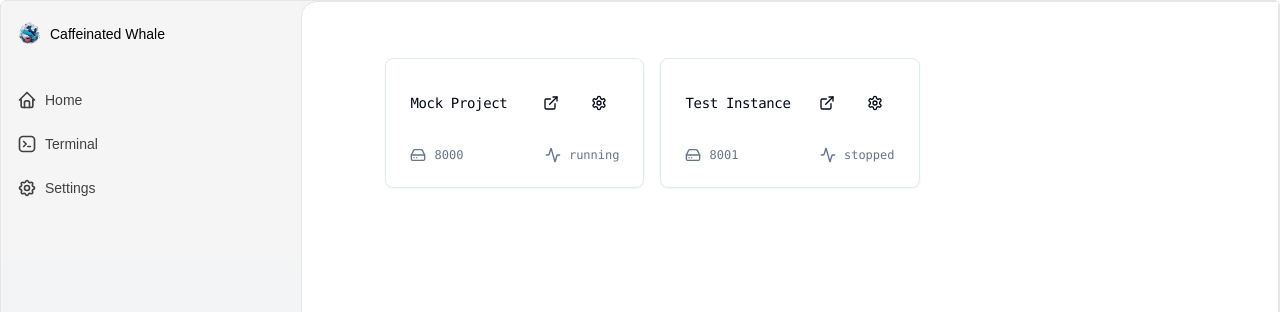
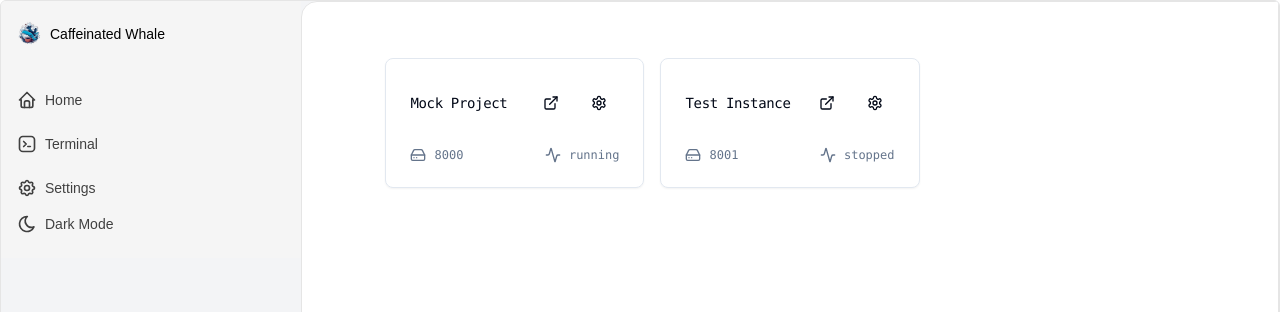
Before and after one commit to karotkriss/Caffeinated-Whale-Desktop, a Next.js app: page / in a window 1280 px wide. Shown: the top 312 px of the page. Built offline with nearby package versions, Linux system fonts and the light colour scheme.

Commit message:
add: theme toggle

```diff
--- a/src/app/layout.tsx
+++ b/src/app/layout.tsx
@@ -1,16 +1,16 @@
 "use client";
 import type { Metadata } from "next";
 import { ThemeProvider } from "@/components/theme-provider"
-import { useState } from "react"
+import { useState, useEffect } from "react"
 import { Sidebar, SidebarBody, SidebarLink } from "@/components/ui/sidebar";
 import localFont from "next/font/local";
 import "./globals.css";
-import { IconBrandTabler, IconSettings, IconHome } from "@tabler/icons-react";
+import { IconBrandTabler, IconSettings, IconHome, IconSun, IconMoon } from "@tabler/icons-react";
 import Link from "next/link";
 import { motion } from "framer-motion";
 import Image from "next/image";
 import { Toaster } from "@/components/ui/toaster"
-
+import { useTheme } from "next-themes"
 
 const geistSans = localFont({
   src: "./fonts/GeistVF.woff",
@@ -72,17 +72,17 @@ export default function RootLayout({
         >
           <div className="rounded-md flex flex-col md:flex-row bg-gray-100 dark:bg-neutral-800 w-full flex-1 max-w-100vh mx-auto border border-neutral-200 dark:border-neutral-700 overflow-hidden">
             <Sidebar open={open} setOpen={setOpen}>
-              <SidebarBody className="justify-between gap-10">
+              <SidebarBody className="flex flex-col justify-between h-full">
                 <div className="flex flex-col flex-1 overflow-y-auto overflow-x-hidden">
-                  {open ? <Logo /> : <LogoIcon />}
+                  <Logo />
                   <div className="mt-8 flex flex-col gap-2">
                     {links.map((link, idx) => (
                       <SidebarLink key={idx} link={link} />
                     ))}
                   </div>
                 </div>
-                <div>
-                  { /* ToDo: implement theme toggler */ }
+                <div className="mt-auto">
+                  <ThemeToggle />
                 </div>
               </SidebarBody>
             </Sidebar>
@@ -97,31 +97,63 @@ export default function RootLayout({
   );
 }
 
-
 export const Logo = () => {
   return (
     <Link
       href="#"
-      className="font-normal flex space-x-2 items-center text-sm text-black py-1 relative z-20"
+      className="font-normal flex space-x-2 items-center text-sm text-black dark:text-white py-1 relative z-20"
     >
       <Image src="/cw.png" alt="Logo" width={25} height={25} />
       <motion.span
         initial={{ opacity: 0 }}
         animate={{ opacity: 1 }}
-        className="font-medium text-black dark:text-white whitespace-pre"
+        className="font-medium whitespace-pre"
       >
         Caffeinated Whale
       </motion.span>
     </Link>
   );
 };
+
 export const LogoIcon = () => {
   return (
     <Link
       href="#"
-      className="font-normal flex space-x-2 items-center text-sm text-black py-1 relative z-20"
+      className="font-normal flex space-x-2 items-center text-sm text-black dark:text-white py-1 relative z-20"
     >
       <Image src="/cw.png" alt="Logo" width={25} height={25} />
     </Link>
   );
 };
+
+const ThemeToggle = () => {
+  const { theme, setTheme } = useTheme()
+  const [mounted, setMounted] = useState(false)
+
+  useEffect(() => {
+    setMounted(true)
+  }, [])
+
+  if (!mounted) {
+    return null
+  }
+
+  const toggleTheme = () => {
+    setTheme(theme === 'dark' ? 'light' : 'dark')
+  }
+
+  return (
+    <SidebarLink
+      link={{
+        label: theme === 'dark' ? 'Light Mode' : 'Dark Mode',
+        href: "#",
+        icon: theme === 'dark' ? (
+          <IconSun className="text-neutral-700 dark:text-neutral-200 h-5 w-5 flex-shrink-0" />
+        ) : (
+          <IconMoon className="text-neutral-700 dark:text-neutral-200 h-5 w-5 flex-shrink-0" />
+        ),
+      }}
+      onClick={toggleTheme}
+    />
+  )
+}
```
Also changed, not shown: 1 other file (tests, documents, lock files or other folders).
